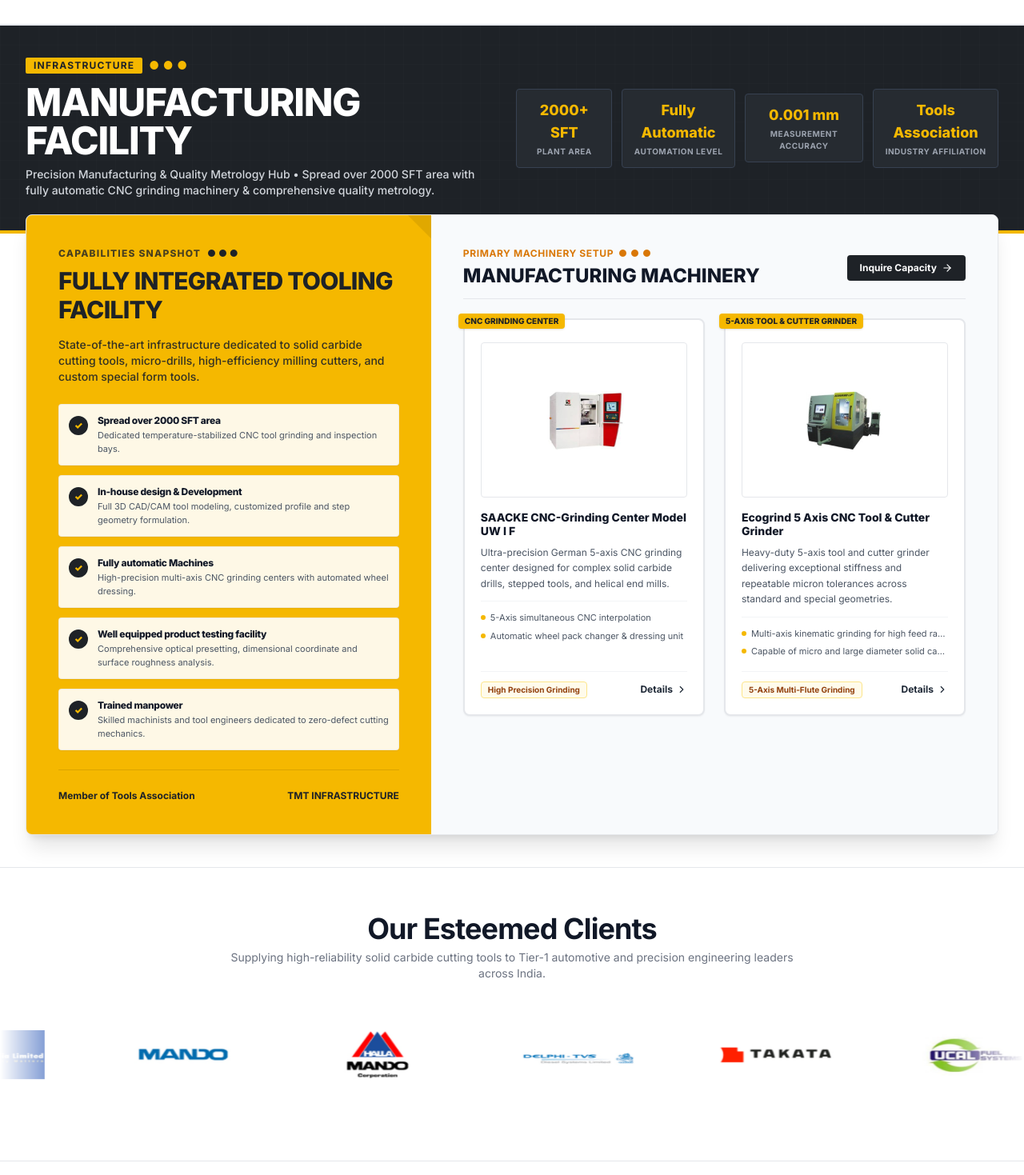
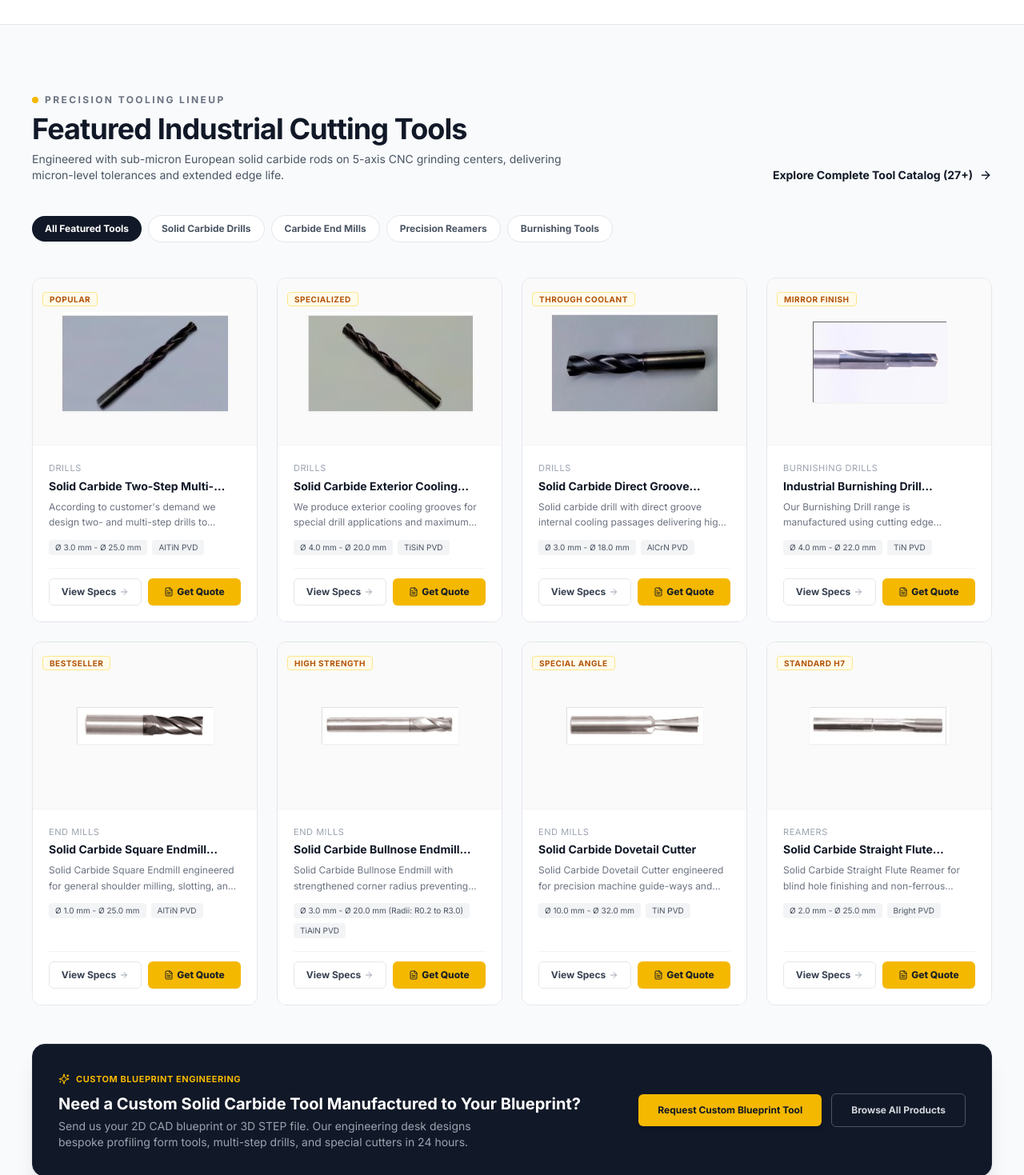
Before and after one commit to santhoshm21/techno-mill, a React (Vite) app: page / in a window 1280 px wide. Shown: the part 1261-2730 px from the top of the page at 80% size. Built offline with nearby package versions, Linux system fonts and the light colour scheme.

Commit message:
Add Featured Industrial Cutting Tools showcase with high-quality images after Accordion Gallery on Home page

```diff
--- /dev/null
+++ b/src/components/HomeFeaturedProducts.jsx
@@ -0,0 +1,201 @@
+import React, { useState } from 'react';
+import { Link } from 'react-router-dom';
+import { FileText, ArrowRight, CheckCircle2, Sparkles, Layers, SlidersHorizontal } from 'lucide-react';
+import { products } from '../data/products';
+import { useQuote } from '../context/QuoteContext';
+
+export default function HomeFeaturedProducts() {
+  const { openQuoteModal } = useQuote();
+  const [activeCategory, setActiveCategory] = useState('all');
+
+  const categories = [
+    { id: 'all', label: 'All Featured Tools' },
+    { id: 'drills', label: 'Solid Carbide Drills' },
+    { id: 'end-mills', label: 'Carbide End Mills' },
+    { id: 'reamers', label: 'Precision Reamers' },
+    { id: 'burnishing-drills', label: 'Burnishing Tools' }
+  ];
+
+  // Pick top 8 premier products with high quality images
+  const filteredProducts = activeCategory === 'all'
+    ? products.filter(p => [
+        'tmt-em-sq1',
+        'tmt-drl-twostep',
+        'tmt-drl-extcool',
+        'tmt-em-bn1',
+        'tmt-rm-straight',
+        'tmt-bd-single',
+        'tmt-em-dovetail',
+        'tmt-drl-dirgroove'
+      ].includes(p.id))
+    : products.filter(p => p.categoryId === activeCategory).slice(0, 8);
+
+  return (
+    <section className="bg-[#F8FAFC] py-12 sm:py-16 lg:py-20 border-b border-gray-200">
+      <div className="max-w-[1440px] mx-auto px-4 sm:px-6 lg:px-10">
+
+        {/* Section Header */}
+        <div className="flex flex-col md:flex-row md:items-end justify-between mb-8 sm:mb-10 gap-4">
+          <div>
+            <div className="inline-flex items-center gap-2 mb-2">
+              <span className="w-2 h-2 rounded-full bg-[#F5B800]" />
+              <span className="text-[11px] sm:text-xs font-mono font-bold tracking-[0.2em] uppercase text-gray-500">
+                Precision Tooling Lineup
+              </span>
+            </div>
+            <h2 className="font-serif text-2xl sm:text-3xl lg:text-4xl font-bold text-[#111827] tracking-tight">
+              Featured Industrial Cutting Tools
+            </h2>
+            <p className="text-xs sm:text-sm text-gray-600 mt-2 max-w-2xl leading-relaxed">
+              Engineered with sub-micron European solid carbide rods on 5-axis CNC grinding centers, delivering micron-level tolerances and extended edge life.
+            </p>
+          </div>
+
+          <Link
+            to="/products"
+            className="inline-flex items-center gap-2 text-xs sm:text-sm font-bold text-[#111827] hover:text-[#D97706] transition-colors self-start md:self-end group shrink-0"
+          >
+            <span>Explore Complete Tool Catalog (27+)</span>
+            <ArrowRight className="w-4 h-4 group-hover:translate-x-1 transition-transform" />
+          </Link>
+        </div>
+
+        {/* Category Filter Pills */}
+        <div className="flex items-center gap-2 overflow-x-auto pb-3 mb-8 no-scrollbar select-none">
+          {categories.map((cat) => (
+            <button
+              key={cat.id}
+              onClick={() => setActiveCategory(cat.id)}
+              className={`text-xs font-bold px-4 py-2 rounded-full transition-all shrink-0 cursor-pointer ${
+                activeCategory === cat.id
+                  ? 'bg-[#111827] text-white shadow-sm'
+                  : 'bg-white text-gray-600 hover:text-black border border-gray-200 hover:border-gray-300'
+              }`}
+            >
+              {cat.label}
+            </button>
+          ))}
+        </div>
+
+        {/* Products Grid (8 High Quality Products) */}
+        <div className="grid grid-cols-1 sm:grid-cols-2 lg:grid-cols-4 gap-6">
+          {filteredProducts.map((product) => (
+            <div
+              key={product.id}
+              className="bg-white border border-gray-200 rounded-xl overflow-hidden shadow-xs hover:shadow-xl hover:border-amber-400 transition-all duration-300 flex flex-col group relative"
+            >
+              {/* Corner Badge */}
+              {product.badge && (
+                <div className="absolute top-3 left-3 z-10">
+                  <span className="text-[10px] font-mono font-bold uppercase tracking-wider px-2 py-0.5 rounded bg-amber-50 text-[#B45309] border border-amber-200">
+                    {product.badge}
+                  </span>
+                </div>
+              )}
+
+              {/* High Quality Product Image Container */}
+              <Link
+                to={`/products/${product.id}`}
+                className="h-48 sm:h-52 w-full bg-[#FAFAFA] p-6 flex items-center justify-center relative overflow-hidden group-hover:bg-[#FFFDF5] transition-colors"
+              >
+                <img
+                  src={product.image}
+                  alt={product.name}
+                  className="max-h-full max-w-full object-contain filter drop-shadow-sm group-hover:scale-110 transition-transform duration-300"
+                  onError={(e) => {
+                    e.currentTarget.src = '/images/products/endmill-square-1.png';
+                  }}
+                />
+              </Link>
+
+              {/* Product Info & Specs */}
+              <div className="p-4 sm:p-5 flex-1 flex flex-col justify-between border-t border-gray-100 bg-white">
+                <div>
+                  <div className="text-[11px] font-mono text-gray-400 uppercase tracking-wider mb-1">
+                    {product.categoryName}
+                  </div>
+
+                  <h3 className="font-bold text-sm text-[#111827] group-hover:text-[#D97706] transition-colors line-clamp-1 mb-1.5">
+                    <Link to={`/products/${product.id}`}>{product.name}</Link>
+                  </h3>
+
+                  <p className="text-xs text-gray-500 line-clamp-2 leading-relaxed mb-3">
+                    {product.shortDescription}
+                  </p>
+
+                  {/* Spec Highlights */}
+                  {product.specs && (
+                    <div className="flex flex-wrap gap-1.5 mb-4 text-[10px] font-mono text-gray-600">
+                      {product.specs.diameterRange && (
+                        <span className="bg-gray-100 px-2 py-0.5 rounded">
+                          {product.specs.diameterRange}
+                        </span>
+                      )}
+                      {product.specs.coating && (
+                        <span className="bg-gray-100 px-2 py-0.5 rounded">
+                          {product.specs.coating.split(' ')[0]} PVD
+                        </span>
+                      )}
+                    </div>
+                  )}
+                </div>
+
+                {/* Card Actions: View Specs & Get Quote */}
+                <div className="pt-3 border-t border-gray-100 grid grid-cols-2 gap-2">
+                  <Link
+                    to={`/products/${product.id}`}
+                    className="text-center py-2 px-2 text-xs font-bold text-gray-700 bg-white border border-gray-200 hover:bg-gray-50 hover:border-gray-300 rounded-md transition-colors flex items-center justify-center gap-1 shadow-2xs"
+                  >
+                    <span>View Specs</span>
+                    <ArrowRight className="w-3 h-3 text-gray-400" />
+                  </Link>
+
+                  <button
+                    onClick={() => openQuoteModal({ productName: product.name, sku: product.sku })}
+                    className="text-center py-2 px-2 text-xs font-black text-[#1E2227] bg-[#F5B800] hover:bg-[#E0A800] rounded-md transition-all flex items-center justify-center gap-1 shadow-sm transform active:scale-95 cursor-pointer"
+                  >
+                    <FileText className="w-3 h-3" />
+                    <span>Get Quote</span>
+                  </button>
+                </div>
+              </div>
+
+            </div>
+          ))}
+        </div>
+
+        {/* Bottom Banner: Custom Blueprint Tooling Consultation */}
+        <div className="mt-12 bg-[#111827] rounded-2xl p-6 sm:p-8 border border-gray-800 text-white flex flex-col md:flex-row items-center justify-between gap-6 shadow-xl">
+          <div className="space-y-1 text-center md:text-left">
+            <div className="inline-flex items-center gap-2 text-[11px] font-mono text-[#F5B800] uppercase font-bold tracking-wider">
+              <Sparkles className="w-3.5 h-3.5" />
+              <span>Custom Blueprint Engineering</span>
+            </div>
+            <h3 className="text-lg sm:text-xl font-bold text-white">
+              Need a Custom Solid Carbide Tool Manufactured to Your Blueprint?
+            </h3>
+            <p className="text-xs sm:text-sm text-gray-400 max-w-xl">
+              Send us your 2D CAD blueprint or 3D STEP file. Our engineering desk designs bespoke profiling form tools, multi-step drills, and special cutters in 24 hours.
+            </p>
+          </div>
+
+          <div className="flex flex-wrap items-center justify-center gap-3 shrink-0">
+            <button
+              onClick={() => openQuoteModal({ productName: 'Custom Blueprint Cutting Tool Inquiry' })}
+              className="bg-[#F5B800] hover:bg-[#E0A800] text-[#111827] font-bold text-xs px-6 py-3 rounded-md shadow-md transition-all cursor-pointer"
+            >
+              Request Custom Blueprint Tool
+            </button>
+            <Link
+              to="/products"
+              className="border border-gray-600 hover:border-white text-gray-300 hover:text-white font-bold text-xs px-6 py-3 rounded-md transition-colors"
+            >
+              Browse All Products
+            </Link>
+          </div>
+        </div>
+
+      </div>
+    </section>
+  );
+}
--- a/src/pages/Home.jsx
+++ b/src/pages/Home.jsx
@@ -7,6 +7,7 @@ import { useQuote } from '../context/QuoteContext';
 // Home Section Additions (Matching Video Design Pattern)
 import HomeKumoHero from '../components/HomeKumoHero';
 import HomeAccordionGallery from '../components/HomeAccordionGallery';
+import HomeFeaturedProducts from '../components/HomeFeaturedProducts';
 
 // Remaining Sections Kept on Home Page
 import Facility from './Facility';
@@ -42,8 +43,11 @@ export default function Home() {
         {/* Part A: 3D Arc Interactive Cutting Tool Hero (Matching Input Video UI Pattern) */}
         <HomeKumoHero onOpenVideoModal={() => setVideoModalOpen(true)} />
 
-        {/* Part B: Video Pattern 1 - Interactive Expanding Image Accordion Gallery */}
+        {/* Part B: Video Pattern 1 - Interactive Expanding Image Accordion Gallery (World Class Cutting Tools) */}
         <HomeAccordionGallery />
+
+        {/* Part C: Featured High-Quality Precision Cutting Tools Lineup */}
+        <HomeFeaturedProducts />
 
       </section>
 
```
